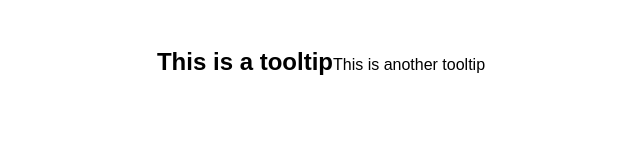
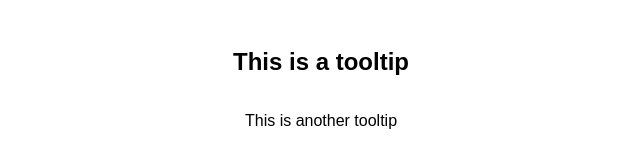
Before and after one commit to acciojob/react-composition-3-soumyabratam6, a React app: page / in a window 1280 px wide. Shown: the whole page, without its empty margins (319-959 px from the left). Built offline with nearby package versions, Linux system fonts and the light colour scheme.

Commit message:
app.js and tooltip.js fix and added

```diff
--- a/src/components/App.js
+++ b/src/components/App.js
@@ -6,12 +6,12 @@ const App = () => {
   return (
     <div>
         <div className="App">
-        <Tooltip text="This is a tooltip for the first element">
-    <h2 className="tooltip highlight">This is a tooltip</h2>
-</Tooltip>
-<Tooltip text="This is a tooltip for the second element">
-    <p className="tooltip highlight">This is another tooltip</p>
-</Tooltip>
+          <Tooltip text="This is a tooltip for the first element">
+            <h2 className="highlight">This is a tooltip</h2>
+          </Tooltip>
+          <Tooltip text="This is a tooltip for the second element">
+            <p className="highlight">This is another tooltip</p>
+          </Tooltip>
     </div>
     </div>
   )
--- a/src/components/Tooltip.js
+++ b/src/components/Tooltip.js
@@ -6,10 +6,12 @@ const Tooltip =({ text, children})=>{
   const showTooltip =()=>setVisible(true);
   const hideTooltip =()=>setVisible(false);
   return (
-    <div className='tooltip' onMouseEnter={showTooltip} onMouseLeave={hideTooltip}>
-    {children}
-    {visible && <div className="tooltiptext">{text}</div>}
-</div>
+    <div onMouseEnter={showTooltip} onMouseLeave={hideTooltip}>
+      <div className='tooltip'>
+        {children}
+        {visible && <div className="tooltiptext">{text}</div>}
+      </div>
+    </div>
   );
 }
 export default Tooltip;
--- a/src/styles/Tooltip.css
+++ b/src/styles/Tooltip.css
@@ -14,7 +14,7 @@
     padding: 5px;
     position: absolute;
     z-index: 1;
-    bottom: 125%;
+    bottom: 55%;
     left: 50%;
     margin-left: -60px;
     opacity: 0;
@@ -27,6 +27,3 @@
   }
 
   /* Additional styling for highlighted text in App component */
-  /* .highlight {
-    background-color: yellow;
-  } */
```
